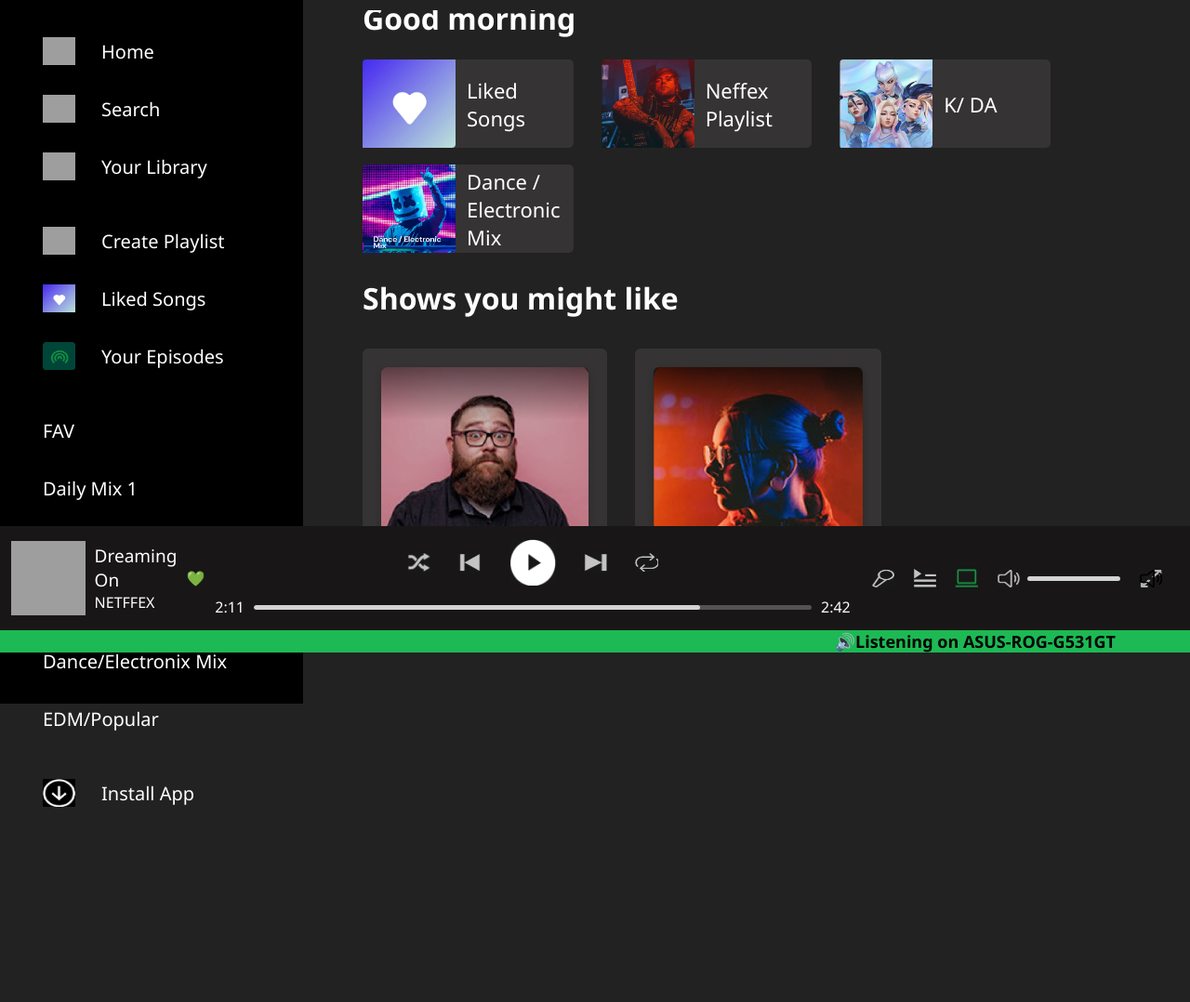
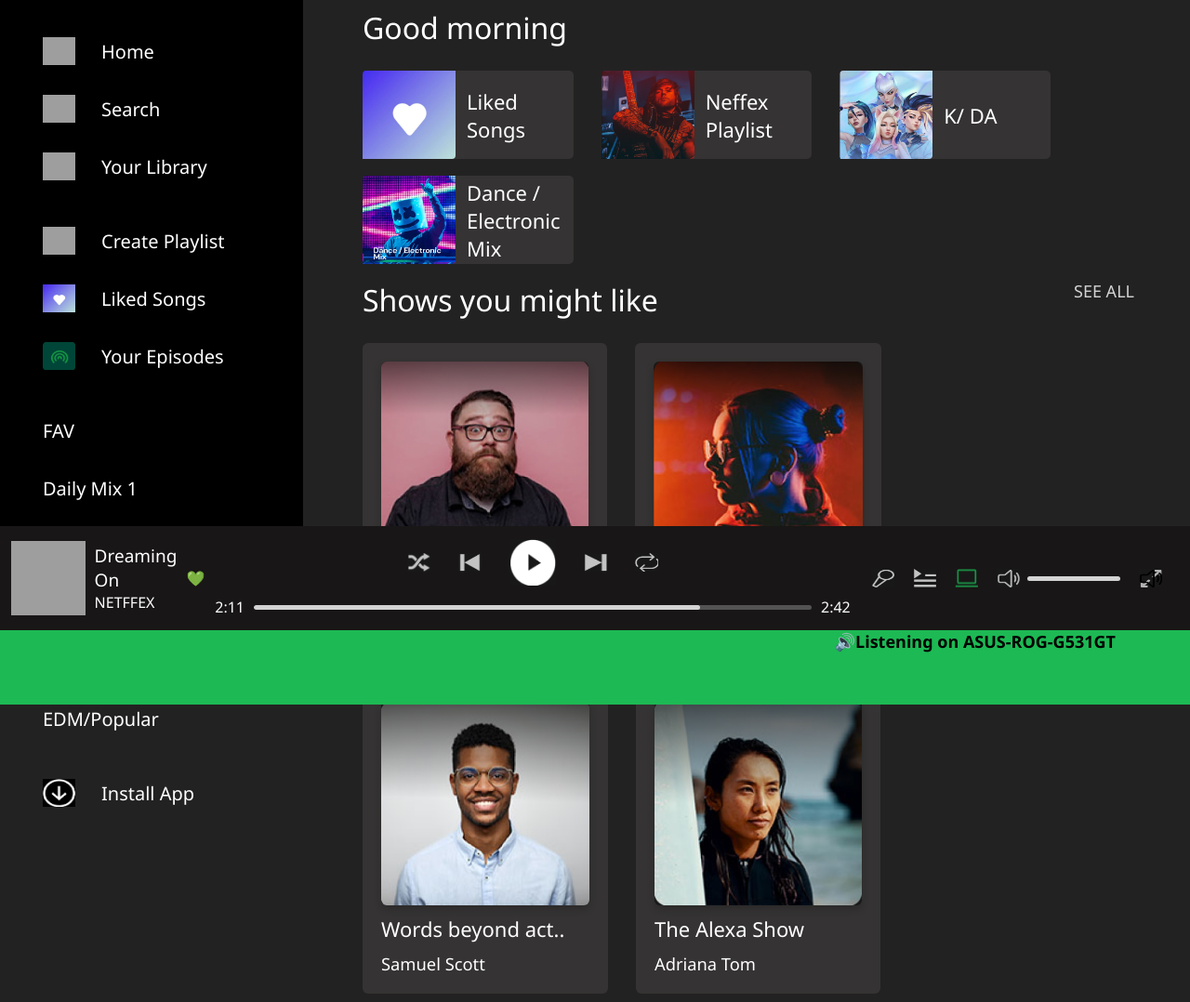
Before and after one commit to Debalina99/SpotifyClone, a plain HTML site: page index.html in a window 1280 px wide. Shown: the part 99-1177 px from the top of the page at 93% size. Before the commit the page ends 800 px from the top, so only its background shows below. Drawn offline with Linux system fonts and the light colour scheme; grey boxes are pictures that could not be loaded.

Commit message:
Updated few files

```diff
--- a/index.html
+++ b/index.html
@@ -98,7 +98,9 @@
             alt="dropdownarrow" class="dropdownarrow" />
         </div>
       </header>
-      <h2 class="heading">Good morning</h2>
+      <div class="heading">
+        <span>Good morning</span>
+      </div>
       <section id="featured">
         <!-- Featured Section content -->
         <div class="upper-section">
@@ -119,8 +121,10 @@
             <span>Dance / Electronic Mix</span>
           </div>
         </div>
-
-        <h2 class="heading">Shows you might like</h2>
+        <div class="heading" style="display: flex;justify-content: space-between;">
+          <span>Shows you might like</span>
+          <span style="font-size: 18px;cursor: pointer;color: lightgrey;">SEE ALL</span>
+        </div>
         <div class="middle-section">
           <div class="card-shows">
             <img src="./Assets/show1.png" alt="show1" class="card-show" />
@@ -164,13 +168,7 @@
           </div>
         </div>
       </section>
-      <section id="musicPlayer">
-        <!-- Music Player content -->
 
-      </section>
-      <section id="playlistGrid">
-        <!-- Playlist Grid content -->
-      </section>
       <section id="playlistDetail">
         <!-- Playlist Detail Page content -->
       </section>
@@ -181,7 +179,8 @@
 
     <div class="footer">
       <div style="display: flex;justify-content: space-between;margin: 0 30px 0 10px;">
-        <div class="song">
+        <!-- Playlist Grid content -->
+        <section class="song" id="playlistGrid">
           <img src="https://i.scdn.co/image/ab67616d0000b273dde2d6585bea9b113bc31cf8" alt="song-image"
             style="height: 80px;width: 80px;">
           <div style="width: 120px;">
@@ -189,8 +188,10 @@
             <span>NETFFEX</span>
           </div>
           <span>💚</span>
-        </div>
-        <div class="song-desc" style="display: flex;flex-direction: column;justify-content: center;align-items: center;gap:12px">
+        </section>
+        <!-- Music Player content -->
+        <section class="song-desc" id="musicPlayer"
+          style="display: flex;flex-direction: column;justify-content: center;align-items: center;gap:12px">
           <div class="player">
             <img src="./Assets/playericon1.png" alt="playericon1" class="playericons">
             <img src="./Assets/playericon2.png" alt="playericon2" class="playericons">
@@ -205,7 +206,7 @@
             </div>
             <span>2:42</span>
           </div>
-        </div>
+        </section>
         <div class="player2">
           <img src="./Assets/micicon.png" alt="playericon1" class="playericons">
           <img src="./Assets/playericon6.png" alt="playericon2" class="playericons">
@@ -217,8 +218,8 @@
           <img src="./Assets/playericon9.png" alt="playericon5" class="playericons">
         </div>
       </div>
-      <div class="green-area">
-        <div>
+      <div class="">
+        <div class="green-area">
           <span style="float: right;margin-top: 0;margin-right: 80px;color: black;font-size: 18px;"><b>🔊Listening on
               ASUS-ROG-G531GT</b></span>
         </div>
--- a/style.css
+++ b/style.css
@@ -29,9 +29,8 @@ header {
 
 .main-content {
   margin-left: 330px;
-  margin-top: 60px;
+  margin-top: 80px;
   padding: 20px;
-  overflow-y: auto;
   padding-bottom: 100px;
 }
 
@@ -176,8 +175,8 @@ header .search {
 .heading {
   font-size: 32px;
   padding: 5px 40px;
-  margin-top: 12px;
-  margin-bottom: 8px;
+  margin-top: 2px;
+  margin-bottom: 10px;
 }
 
 .upper-section {
@@ -214,7 +213,7 @@ header .search {
   display: flex;
   flex-wrap: wrap;
   gap: 30px;
-  padding: 20px 40px;
+  padding: 10px 40px;
   justify-content: flex-start;
   box-sizing: border-box;
 }
```
Also changed, not shown: image-2.png (added), 1 other file.
